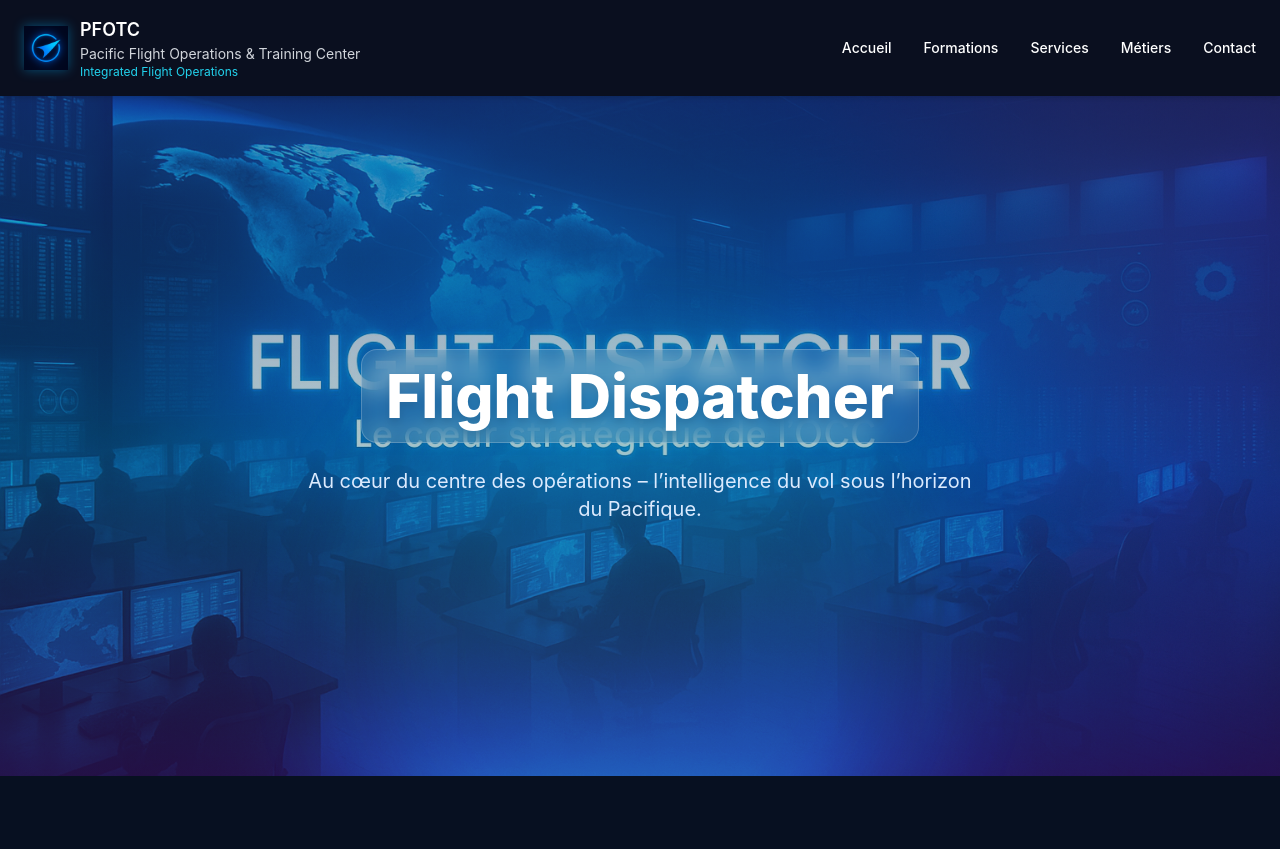
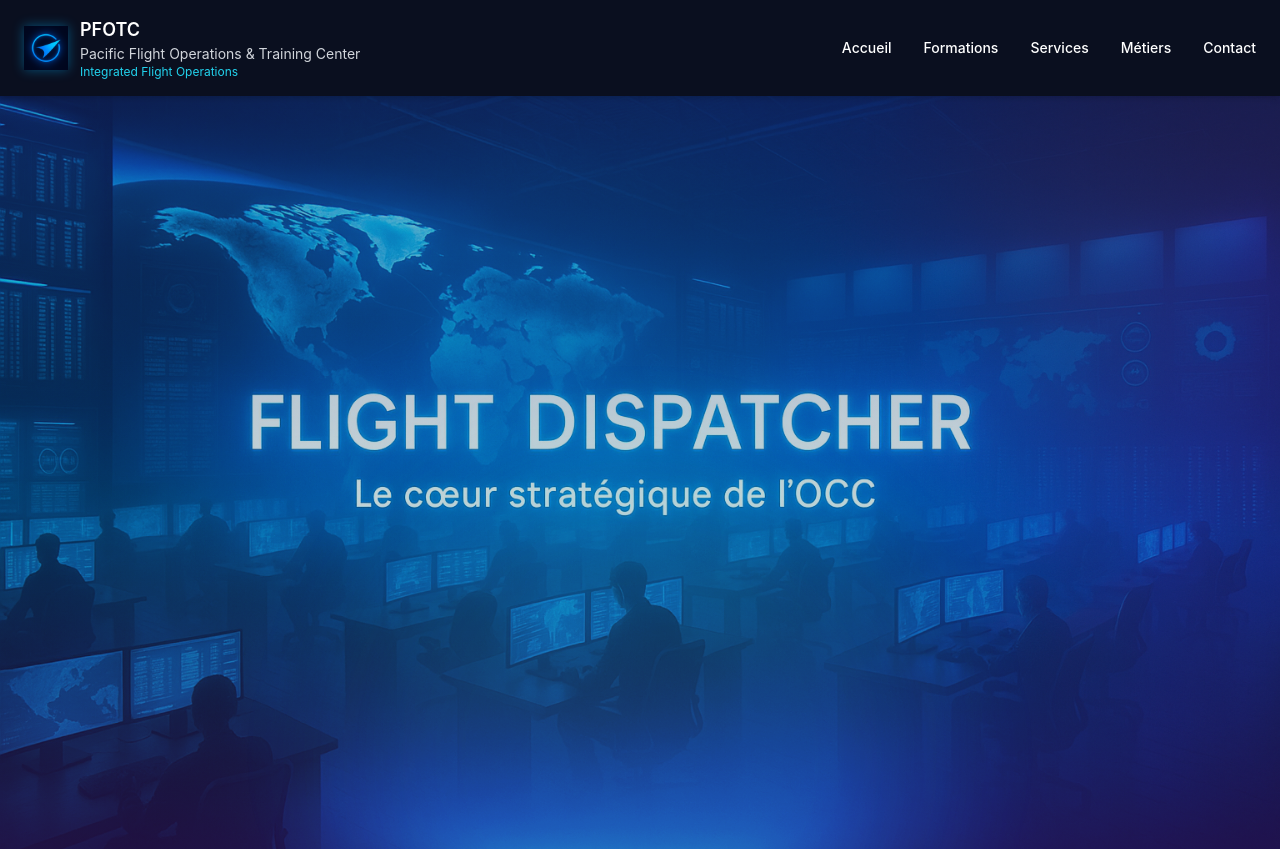
Before and after one commit to Ariitea1/pfotc-site-themes-Bleu-Tech-Horizon, a Next.js app: page /metiers/dispatcher in a window 1280 px wide. Shown: the top 849 px of the page. Built offline with nearby package versions, Linux system fonts and the light colour scheme.

Commit message:
Update page.tsx

```diff
--- a/app/metiers/dispatcher/page.tsx
+++ b/app/metiers/dispatcher/page.tsx
@@ -4,8 +4,8 @@ export default function DispatcherPage() {
   return (
     <main className="relative overflow-hidden bg-[#071021] text-white min-h-screen">
       {/* === HERO OCC === */}
-      <section className="relative w-full h-[85vh] overflow-hidden">
-        {/* ✅ Image OCC parfaitement visible */}
+      <section className="relative w-full h-[100vh] overflow-hidden">
+        {/* Image OCC */}
         <img
           src="/images/fd_occ_pfctc.png"
           alt="Flight Dispatcher OCC"
@@ -13,20 +13,10 @@ export default function DispatcherPage() {
         />
 
         {/* Dégradé horizon PFOTC */}
-        <div className="absolute inset-0 bg-gradient-to-b from-blue-900/50 via-cyan-800/30 to-purple-900/40 z-10" />
+        <div className="absolute inset-0 bg-gradient-to-b from-blue-900/40 via-cyan-800/20 to-purple-900/40 z-10" />
 
         {/* Halo lumineux */}
         <div className="absolute -bottom-40 left-1/2 -translate-x-1/2 w-[600px] h-[600px] bg-cyan-400/10 rounded-full blur-3xl animate-pulse z-10" />
-
-        {/* Contenu texte au-dessus */}
-        <div className="relative z-20 flex flex-col items-center justify-center h-full text-center px-6">
-          <h1 className="text-5xl md:text-6xl font-extrabold drop-shadow-lg bg-white/10 backdrop-blur-md px-6 py-4 rounded-2xl border border-white/20 transition-all duration-700">
-            Flight Dispatcher
-          </h1>
-          <p className="mt-6 text-lg md:text-xl max-w-2xl text-blue-100">
-            Au cœur du centre des opérations – l’intelligence du vol sous l’horizon du Pacifique.
-          </p>
-        </div>
       </section>
 
       {/* --- Contenu principal --- */}
```
